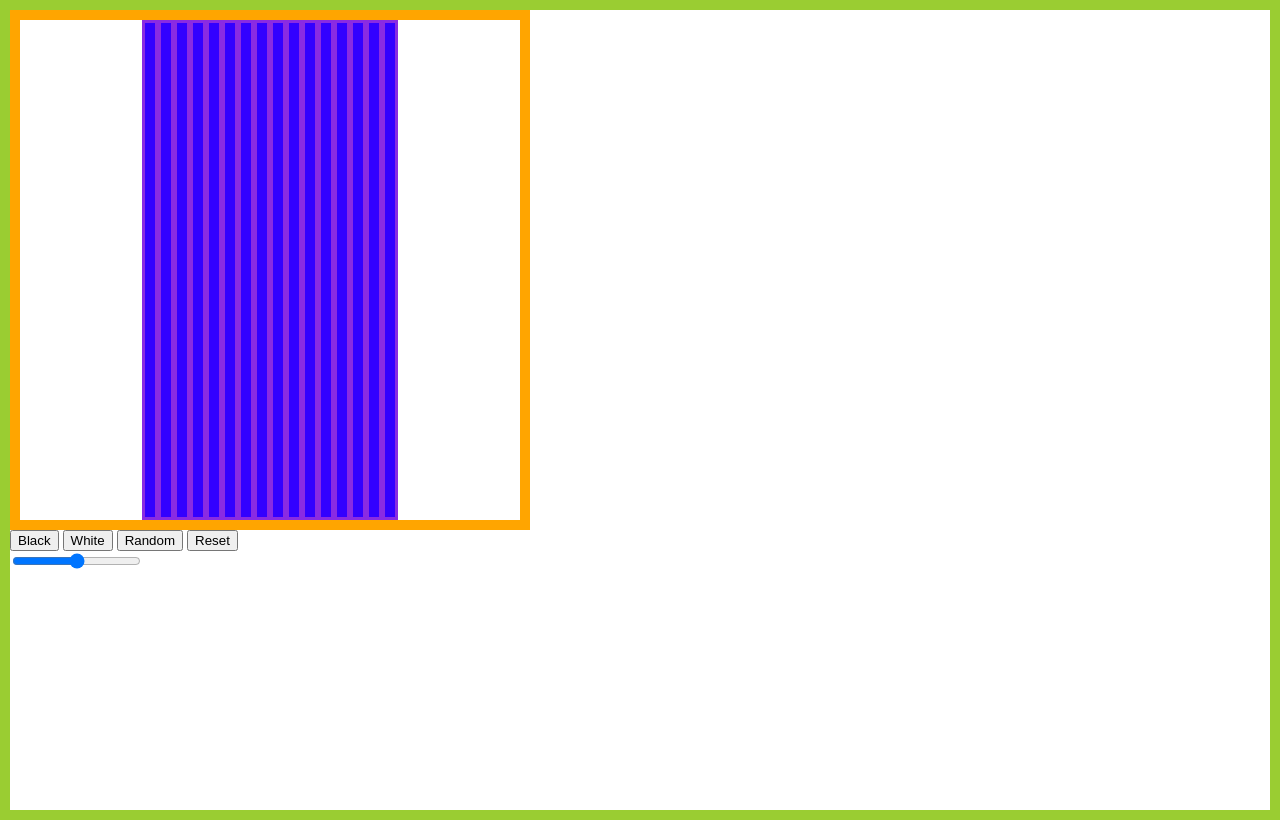
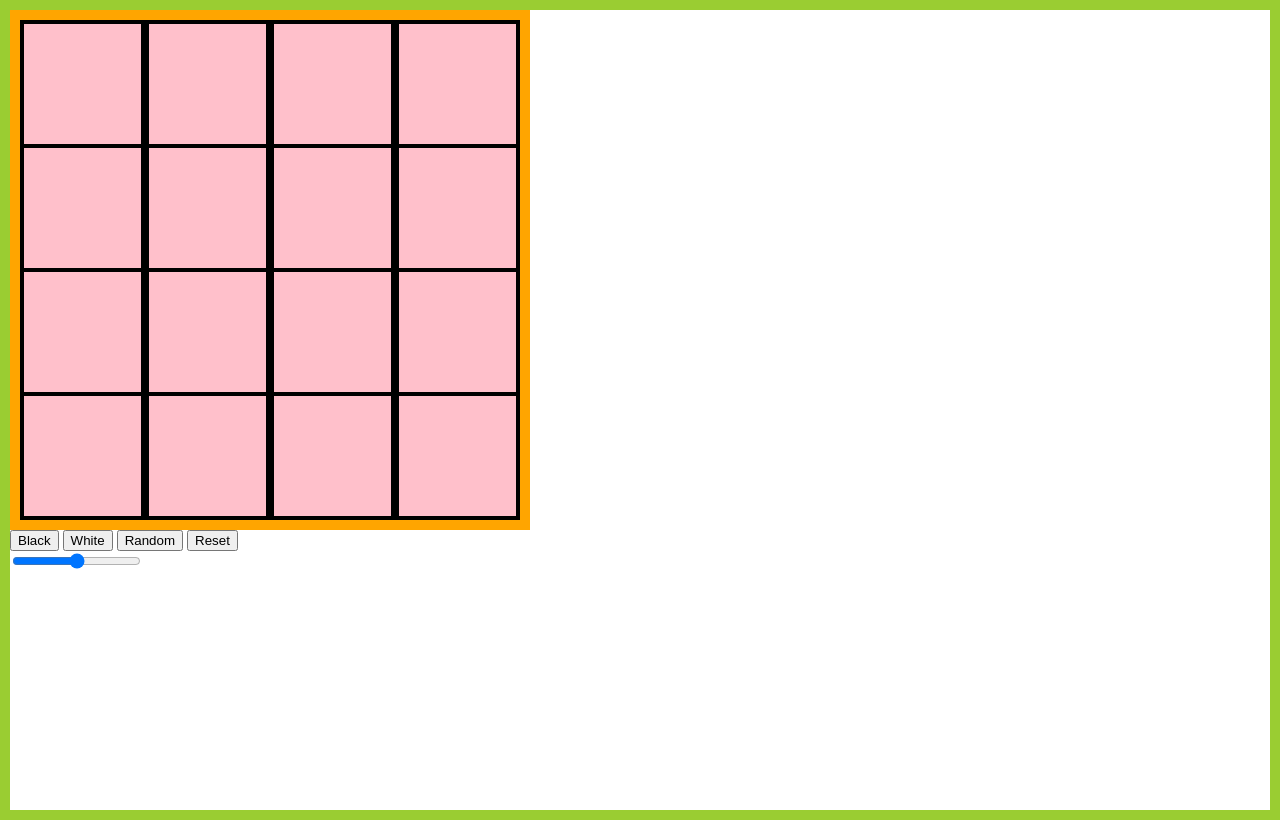
Before and after one commit to gominie/etch-a-sketch, a plain HTML site: page index.html in a window 1280 px wide. Drawn offline with Linux system fonts and the light colour scheme.

Commit message:
changed css to make squares fit

```diff
--- a/js.js
+++ b/js.js
@@ -2,14 +2,14 @@ function dynamicDiv(size) {
   let board = document.getElementById("board");
   board.innerHTML = "";
  for (let i = 0; i < size; i++) {
-  let divRow = document.createElement("div");
-  divRow.className = "divRow"
+  let divColumn = document.createElement("div");
+  divColumn.className = "divColumn"
     for (let j = 0; j < size; j++) {
      let square = document.createElement("div");
      square.className = "square";
-     divRow.appendChild(square)
+     divColumn.appendChild(square)
     }
-  board.appendChild(divRow)
+  board.appendChild(divColumn)
  }
 }
 
--- a/styles.css
+++ b/styles.css
@@ -15,18 +15,14 @@ body {
 
 .square {
   background-color: pink;
-    border: 5px solid rgb(51, 0, 255);
-    margin: 3px;
-    height: auto;
-    width: auto;
-    flex-shrink: 1;
-    max-width: 100%;
-    max-height: 100%;
+  border: 2px solid black;
+  flex-grow: 1;
 }
 
-.divRow {
-  background-color: blueviolet;
+.divColumn {
+  border: 2px solid black;
   display: flex;
-  flex-direction: row;
+  flex-direction: column;
   max-width: 95%;
+  flex-grow: 1;
 }
```
Lines whose indentation alone changed are shown as unchanged.
